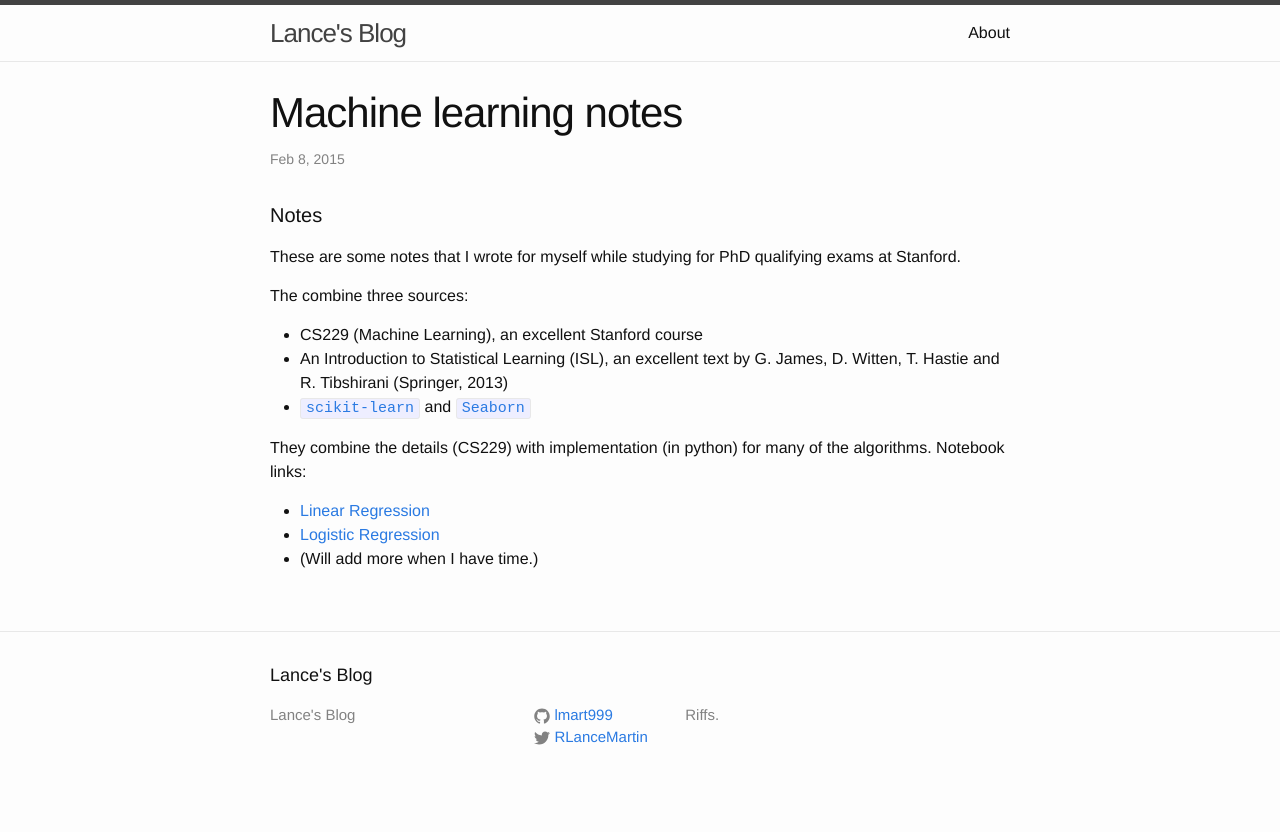
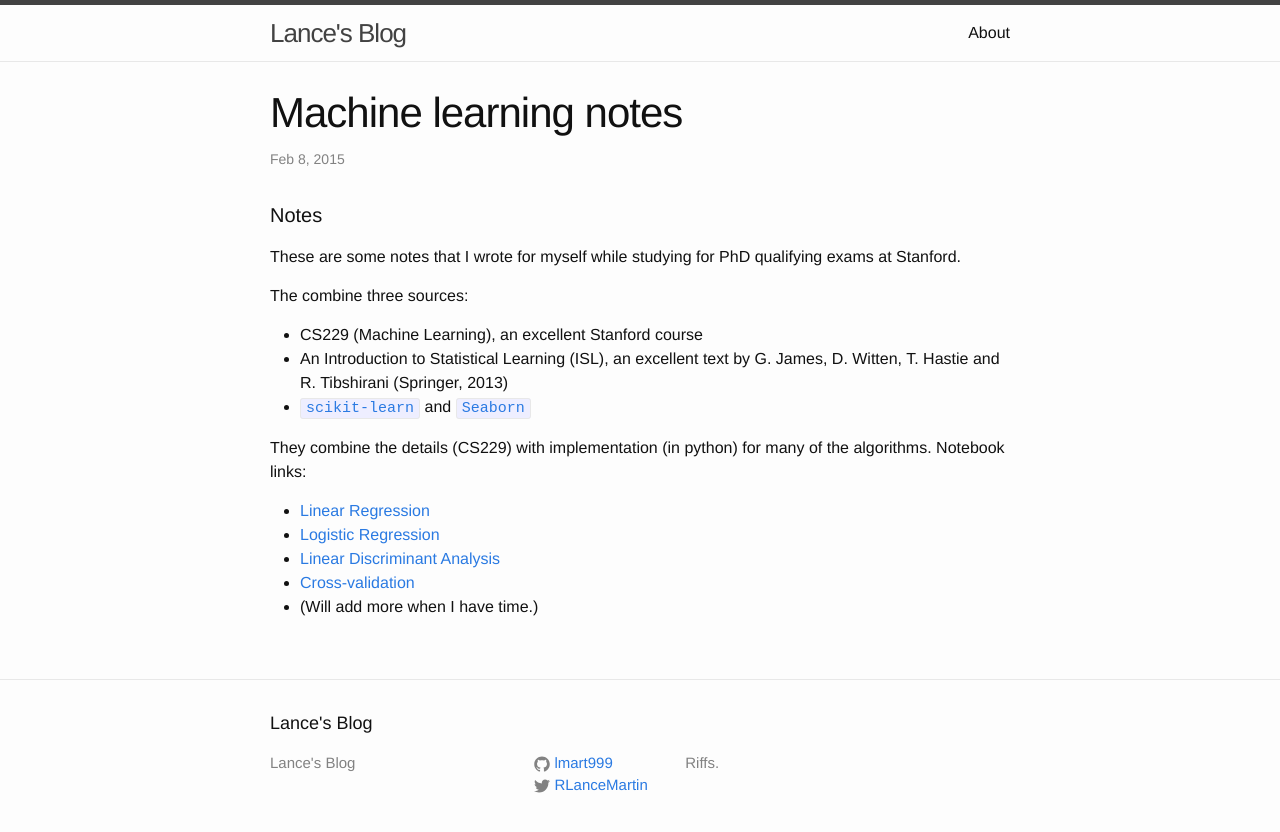
Before and after one commit to rlancemartin/rlancemartin.github.io, a Jekyll site: the page built from _posts/2015-02-8-ml.markdown, in a window 1280 px wide. Shown: the top 832 px of the page. Built offline with Jekyll 4.4.1, drawn with Linux system fonts in a browser that asks for light colours; Markdown is read by kramdown in place of the engine named in the settings.

Commit message:
Update post.

```diff
--- a/_posts/2015-02-8-ml.markdown
+++ b/_posts/2015-02-8-ml.markdown
@@ -20,4 +20,6 @@ They combine the details (CS229) with implementation (in python) for many of the
 
 * [Linear Regression](http://nbviewer.ipython.org/github/lmart999/CS229_ISL/blob/master/Linear%20Regression.ipynb)
 * [Logistic Regression](http://nbviewer.ipython.org/github/lmart999/CS229_ISL/blob/master/Logistic%20Regression.ipynb)
+* [Linear Discriminant Analysis](http://nbviewer.ipython.org/github/lmart999/CS229_ISL/blob/master/Linear%20Discriminant%20Analysis.ipynb)
+* [Cross-validation](http://nbviewer.ipython.org/github/lmart999/CS229_ISL/blob/master/Cross-validation.ipynb)
 * (Will add more when I have time.)
```
